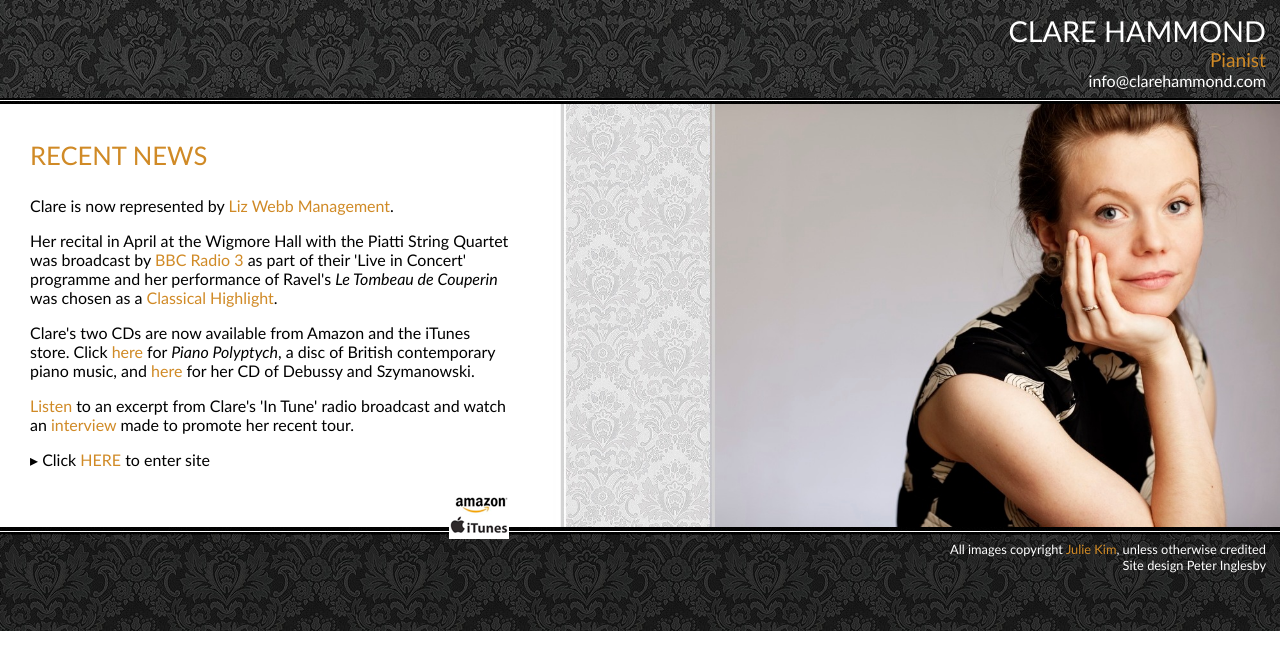
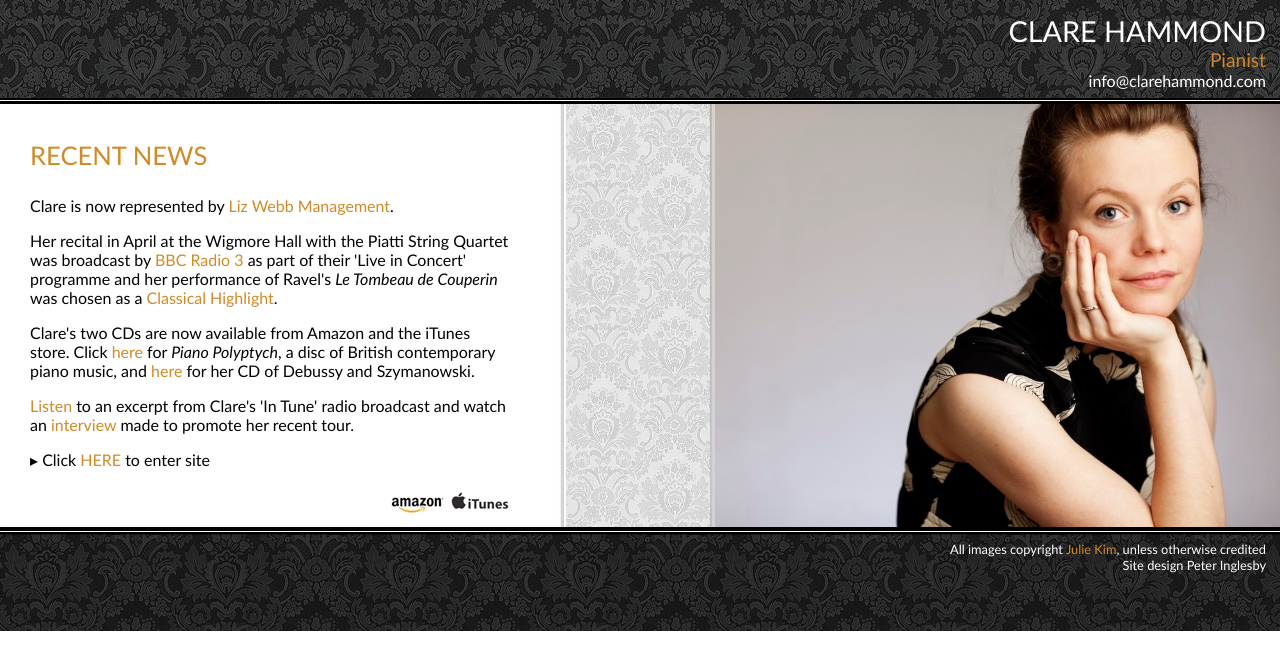
Before and after one commit to hammonc/clarehammond.com, a Jekyll site: the page built from index.html, in a window 1280 px wide. Shown: the top 670 px of the page. Built offline with Jekyll 4.4.1, drawn with Linux system fonts in a browser that asks for light colours.

Commit message:
Line up logos

```diff
--- a/index.html
+++ b/index.html
@@ -20,7 +20,7 @@
     <p>&#9656; Click <a href="biography.html">HERE</a> to enter site</p>
 
     <div id="logos">
-        <div class="store-logo"><a href="http://www.amazon.co.uk/gp/product/B007FG5TNK"><img src="/resources/amazon-logo.png" /></a></div>
-        <div class="store-logo"><a href="http://itunes.apple.com/gb/album/piano-polyptych/id/495596790"><img src="/resources/itunes-logo.png" /></a></div>
+        <a href="http://www.amazon.co.uk/gp/product/B007FG5TNK"><img src="/resources/amazon-logo.png" /></a>
+        <a href="http://itunes.apple.com/gb/album/piano-polyptych/id/495596790"><img src="/resources/itunes-logo.png" /></a>
     </div>
 </div>
```
